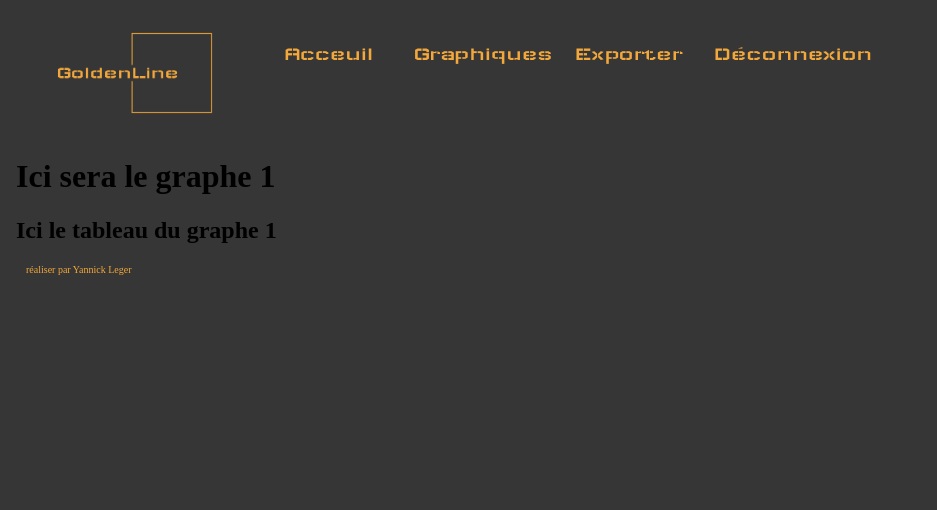
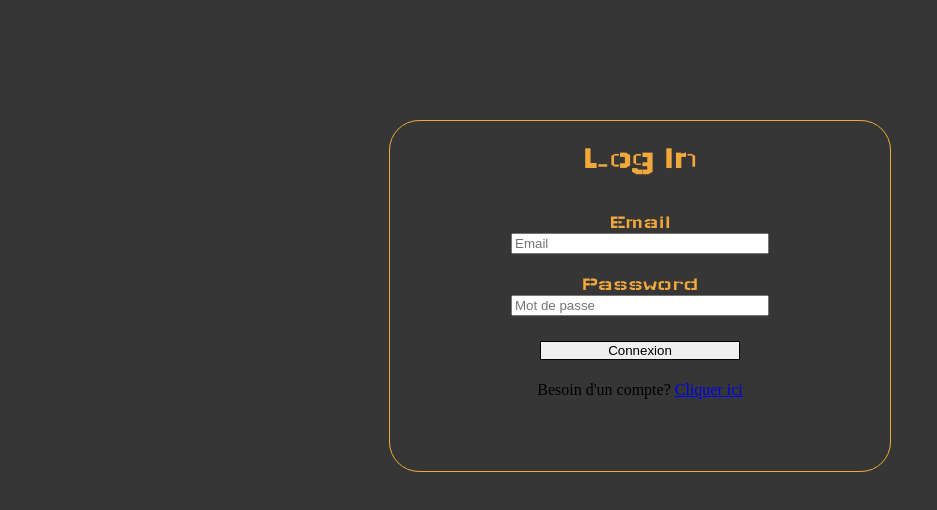
Before and after one commit to Yann33l/Study_Bloc3, a React (Vite) app: page / in a window 1280 px wide. Shown: the top 510 px of the page, without its empty margins (0-937 px from the left). Built offline with nearby package versions, Linux system fonts and the light colour scheme.

Commit message:
connection page login et homepage

```diff
--- a/package.json
+++ b/package.json
@@ -10,6 +10,7 @@
     "preview": "vite preview"
   },
   "dependencies": {
+    "axios": "^1.4.0",
     "react": "^18.2.0",
     "react-dom": "^18.2.0",
     "react-router-dom": "^6.12.0"
--- a/src/App.css
+++ b/src/App.css
@@ -53,6 +53,7 @@ nav.menu-nav {
     text-align: center;
     display:inline-block;
     vertical-align:top;
+    margin: 20px;
 }
 
 nav.menu-nav ul li{
@@ -71,11 +72,12 @@ nav.menu-nav ul li.bouton a{
   }
 
 nav.menu-nav ul li.bouton {
-    padding-top: 20px;
+    margin: 1vh;
 }
 
 nav.menu-nav ul li.bouton:hover{
   width: 150px;
+  margin: 0 10px 0 20px;
   text-align: center;
   padding:5px 10px;
   border-radius: 0 0 15px 0;
--- a/src/App.jsx
+++ b/src/App.jsx
@@ -1,20 +1,80 @@
+import React, { useState } from 'react';
+import HomePage from './homepage';
+import HomePageAdmin from './HomePageAdmin';
+
 function App() {
-  return (
-    <main class="Connexion centered-element" >
-      <h1>Log in</h1>
-      <br />
-        <form>
-          <label htmlfor="Email">Email<br /></label >
-          <input type="text" placeholder="Login" />
+  const [loggedIn, setLoggedIn] = useState(false);
+  const [loading, setLoading] = useState(false);
+
+  async function handleLogin(event) {
+    event.preventDefault(); // Empêcher le comportement par défaut du formulaire
+
+    const email = event.target.elements.email.value;
+    const password = event.target.elements.password.value;
+
+    setLoading(true); // Activer l'indicateur de chargement
+
+    if (email === 'test@test' || 'admin@admin' && password === '1234') {
+      // Vérifier si l'utilisateur est un administrateur
+      const isAdmin = checkAdmin(email);
+
+      if (isAdmin) {
+        setLoggedIn('admin');
+      } else {
+        setLoggedIn(true);
+      }
+
+      setLoading(false); // Désactiver l'indicateur de chargement
+    } else {
+      try {
+        const response = await checkCredentials(email, password);
+
+        if (response.success) {
+          setLoggedIn(true);
+        } else {
+          alert(response.message);
+        }
+      } catch (error) {
+        alert('Une erreur s\'est produite lors de la vérification des informations d\'identification.');
+      } finally {
+        setLoading(false); // Désactiver l'indicateur de chargement
+      }
+    }
+  }
+
+  function checkAdmin(email) {
+  // Vérifier si l'utilisateur est un administrateur
+    // Implémentez votre logique de vérification des administrateurs ici
+    // Retournez true si l'utilisateur est un administrateur, sinon false
+    return email === 'admin@admin';
+  }
+
+  if (loggedIn === 'admin') {
+    // Afficher la vue pour les administrateurs
+    return <HomePageAdmin />;
+  } else if (loggedIn) {
+    // Afficher la vue connectée normale
+    return <HomePage />;
+  } else {
+    return (
+      <main className="Connexion centered-element">
+        <h1>Log in</h1>
+        <br />
+        <form onSubmit={handleLogin}>
+          <label htmlFor="email">Email<br /></label>
+          <input name="email" type="email" placeholder="Email" />
           <br /><br />
-          <label htmlfor="Password">Password<br /></label >
-          <input type="password" placeholder="Mot de passe" />
+          <label htmlFor="password">Password<br /></label>
+          <input name="password" type="password" placeholder="Mot de passe" />
           <br /><br />
-          <button>Connexion</button>
+          <button type="submit" disabled={loading}>
+            {loading ? 'Connexion en cours...' : 'Connexion'}
+          </button>
         </form>
-        <p >Besoin d'un compte? <a href=""> Cliquer içi</a></p>
-    </main>
-  )
+        <p>Besoin d'un compte? <a href="#">Cliquer ici</a></p>
+      </main>
+    );
+  }
 }
 
 export default App;
--- /dev/null
+++ b/src/HomePageAdmin.jsx
@@ -0,0 +1,44 @@
+function HomePage() {
+    return(
+    <body id="page" >
+      <header>
+        <div id="logoheader">
+            <img id="logo" alt="logo" src="/public/Image/logo/png/logo-no-background.png" height="120" />
+        </div>
+        <nav class="menu-nav">
+            <ul>
+                <li class="bouton">
+                    <a href="/main.html">Acceuil</a>
+                </li>
+                <li class="bouton">
+                    <a href="/Graphiques.html">Graphiques</a>
+                </li>
+                <li class="bouton">
+                    <a href="/Exporter.html">Exporter</a>
+                </li>
+                <li class="bouton">
+                    <a href="/Exporter.html">Admin</a>
+                </li>
+                <li class="bouton">
+                    <a href="/index.html">Déconnexion</a>
+                </li>
+            </ul>
+        </nav>
+      </header>
+
+      <main class="ZoneTravail">
+          <div>
+            <h1>Ici sera le graphe 1</h1>
+            <h2>Ici le tableau du graphe 1</h2>
+
+          </div>
+          <div></div>
+      </main>
+
+      <footer>
+        <p>réaliser par Yannick Leger</p></footer>
+      </body>
+    )
+  }
+
+  export default HomePage;
--- a/src/main.jsx
+++ b/src/main.jsx
@@ -1,12 +1,11 @@
 import React from 'react'
 import ReactDOM from 'react-dom/client'
 import App from './App.jsx'
-import HomePage from './homepage.jsx'
 import './App.css'
 
 
 ReactDOM.createRoot(document.getElementById('root')).render(
   <React.StrictMode>
-    <HomePage />
+    <App />
   </React.StrictMode>,
 )
```
Also changed, not shown: src/api.js (added, +13 -0 lines), src/on.jsx (+5 -2 lines), src/test.jsx (added), 2 other files (tests, documents, lock files or other folders).
